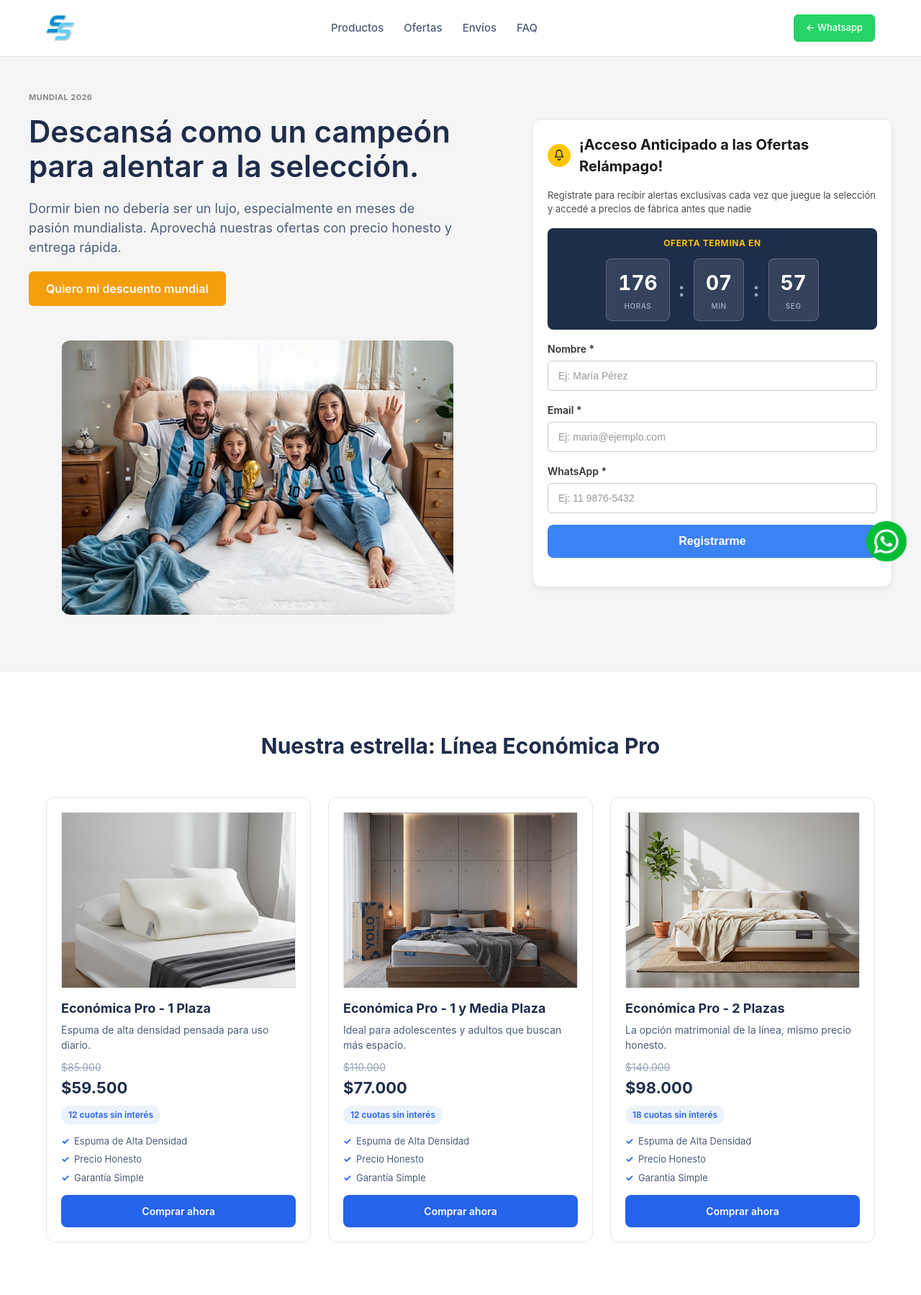
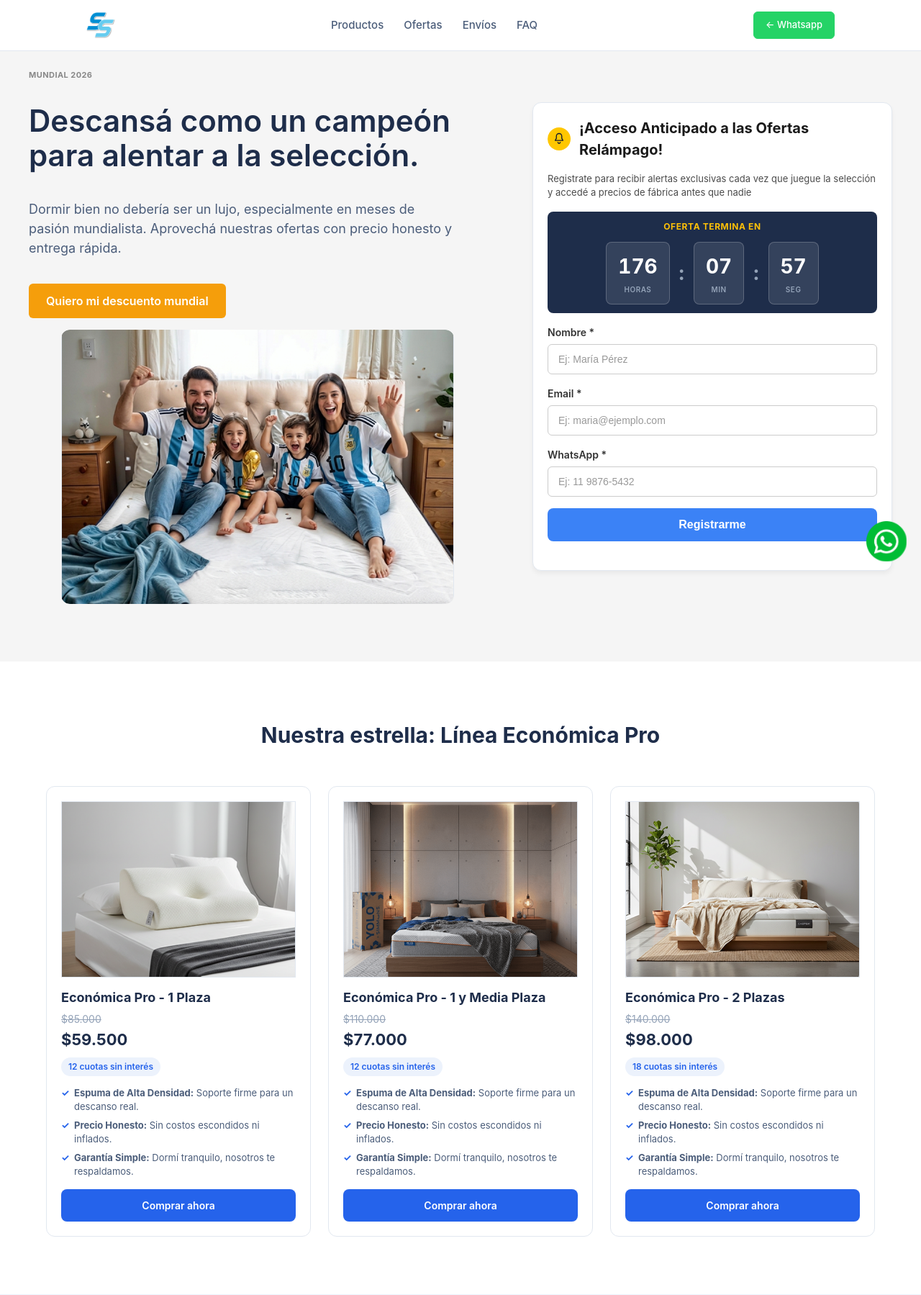
Before and after one commit to AdrianParodi/genius-landings, a PHP site: page /suenosimple/mundial2026/mundial2026.html in a window 1280 px wide. Shown: the top 1799 px of the page at 72% size. Run offline with PHP 8.4, Linux system fonts and the light colour scheme.

Commit message:
Landing mundial CASI lista

```diff
--- a/suenosimple/mundial2026/mundial2026.html
+++ b/suenosimple/mundial2026/mundial2026.html
@@ -123,7 +123,7 @@
                 </div>
                 <div class="product-info">
                     <h3>Económica Pro - 1 Plaza</h3>
-                    <p class="product-desc">Espuma de alta densidad pensada para uso diario.</p>
+
                     <div class="product-price">
                         <span class="precio-tachado">$85.000</span>
                         <span class="precio-final">$59.500</span>
@@ -131,9 +131,9 @@
                     <div class="cuotas-tag">12 cuotas sin interés</div>
                 </div>
                 <ul class="product-bullets">
-                    <li>Espuma de Alta Densidad</li>
-                    <li>Precio Honesto</li>
-                    <li>Garantía Simple</li>
+                    <li><strong>Espuma de Alta Densidad:</strong> Soporte firme para un descanso real.</li>
+                    <li><strong>Precio Honesto:</strong> Sin costos escondidos ni inflados.</li>
+                    <li><strong>Garantía Simple:</strong> Dormí tranquilo, nosotros te respaldamos.</li>
                 </ul>
                 <a class="btn-comprar" href="compra.html">Comprar ahora</a>
             </div>
@@ -144,7 +144,7 @@
                 </div>
                 <div class="product-info">
                     <h3>Económica Pro - 1 y Media Plaza</h3>
-                    <p class="product-desc">Ideal para adolescentes y adultos que buscan más espacio.</p>
+
                     <div class="product-price">
                         <span class="precio-tachado">$110.000</span>
                         <span class="precio-final">$77.000</span>
@@ -152,9 +152,9 @@
                     <div class="cuotas-tag">12 cuotas sin interés</div>
                 </div>
                 <ul class="product-bullets">
-                    <li>Espuma de Alta Densidad</li>
-                    <li>Precio Honesto</li>
-                    <li>Garantía Simple</li>
+                    <li><strong>Espuma de Alta Densidad:</strong> Soporte firme para un descanso real.</li>
+                    <li><strong>Precio Honesto:</strong> Sin costos escondidos ni inflados.</li>
+                    <li><strong>Garantía Simple:</strong> Dormí tranquilo, nosotros te respaldamos.</li>
                 </ul>
                 <a class="btn-comprar" href="compra.html">Comprar ahora</a>
             </div>
@@ -165,7 +165,7 @@
                 </div>
                 <div class="product-info">
                     <h3>Económica Pro - 2 Plazas</h3>
-                    <p class="product-desc">La opción matrimonial de la línea, mismo precio honesto.</p>
+
                     <div class="product-price">
                         <span class="precio-tachado">$140.000</span>
                         <span class="precio-final">$98.000</span>
@@ -173,9 +173,9 @@
                     <div class="cuotas-tag">18 cuotas sin interés</div>
                 </div>
                 <ul class="product-bullets">
-                    <li>Espuma de Alta Densidad</li>
-                    <li>Precio Honesto</li>
-                    <li>Garantía Simple</li>
+                    <li><strong>Espuma de Alta Densidad:</strong> Soporte firme para un descanso real.</li>
+                    <li><strong>Precio Honesto:</strong> Sin costos escondidos ni inflados.</li>
+                    <li><strong>Garantía Simple:</strong> Dormí tranquilo, nosotros te respaldamos.</li>
                 </ul>
                 <a class="btn-comprar" href="compra.html">Comprar ahora</a>
             </div>
--- a/suenosimple/mundial2026/styles.css
+++ b/suenosimple/mundial2026/styles.css
@@ -71,7 +71,7 @@ p {
 }
 
 .image-placeholder--hero {
-    aspect-ratio: 552 / 385;
+    aspect-ratio: 457 / 319;
     background: none;
     border: none;
     border-radius: 12px;
@@ -115,6 +115,7 @@ p {
     z-index: 100;
     background: var(--white);
     border-bottom: 1px solid var(--border-light);
+    /* height: 58px; */
 }
 
 .navbar {
@@ -123,7 +124,7 @@ p {
     display: flex;
     align-items: center;
     justify-content: space-between;
-    padding: 20px 24px;
+    padding: 16px 80px;
 }
 
 .navbar .logo {
@@ -175,7 +176,7 @@ p {
 /* ===== Hero (con formulario de leads integrado) ===== */
 .hero {
     background: var(--bg-surface);
-    padding: 48px 40px 80px;
+    padding: 25px 40px 80px;
 }
 
 .hero-grid {
@@ -191,6 +192,7 @@ p {
     display: flex;
     flex-direction: column;
     align-items: flex-start;
+    gap: 16px;
 }
 
 .eyebrow {
@@ -232,7 +234,7 @@ p {
 }
 
 .hero-image-wrap {
-    margin-top: 48px;
+    margin-top: 0px;
     width: 86%;
     margin-left: auto;
     margin-right: auto;
```
